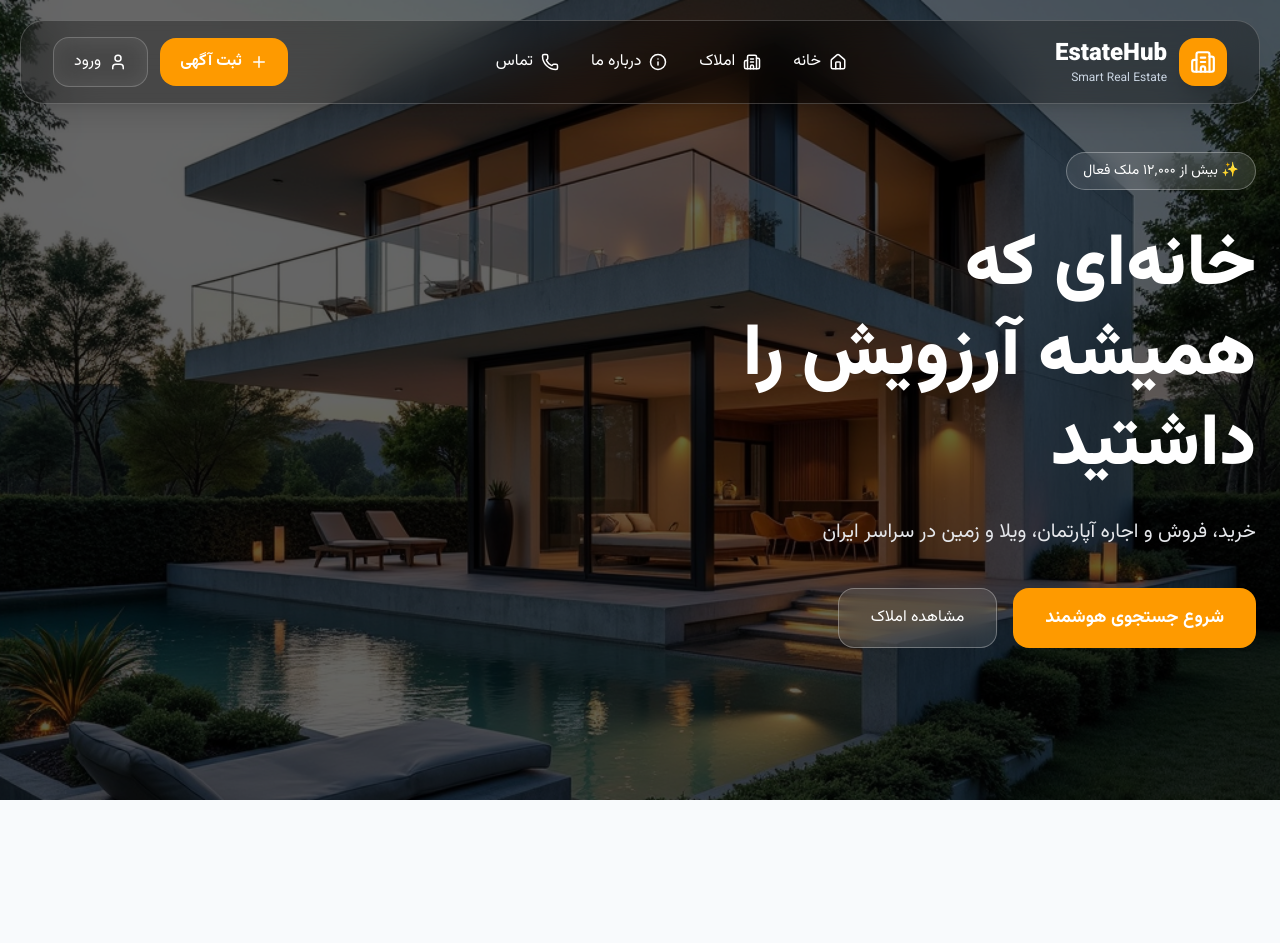
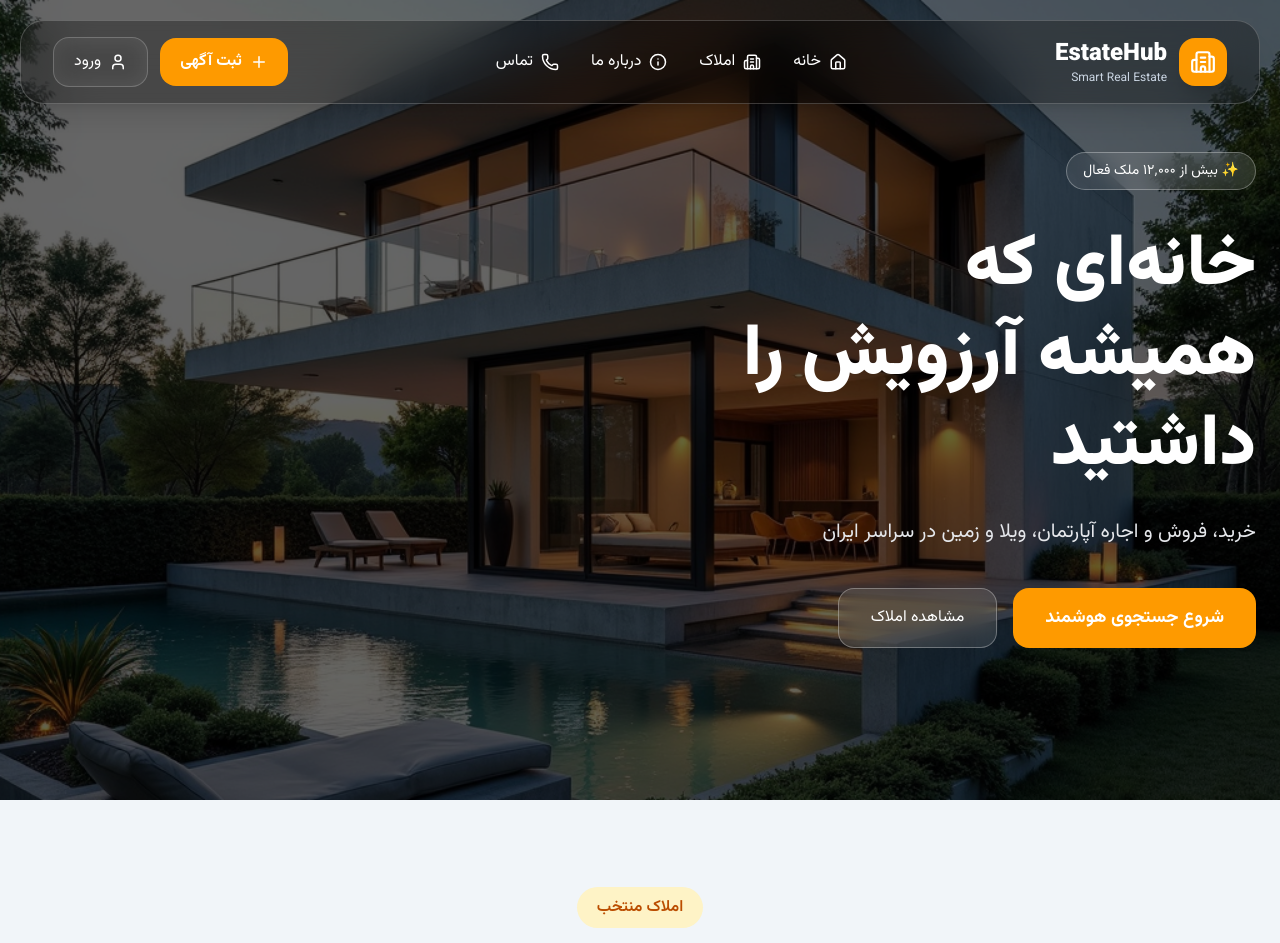
Before and after one commit to parisaoncs50p/EstateHub, a React (Vite) app: page / in a window 1280 px wide. Shown: the top 943 px of the page. Before the commit the page ends 800 px from the top, so only its background shows below. Built offline with nearby package versions, Linux system fonts and the light colour scheme.

Commit message:
feat: add featured properties section

```diff
--- a/src/App.jsx
+++ b/src/App.jsx
@@ -1,12 +1,14 @@
 
 import Navbar from "./components/layout/Navbar";
 import Hero from "./components/home/Hero";
+import FeaturedProperties from "./components/home/FeaturedProperties";
 
 function App() {
   return (
     <>
       <Navbar />
       <Hero />
+      <FeaturedProperties />
     </>
   );
 }
--- a/src/components/search/SmartSearchModal.jsx
+++ b/src/components/search/SmartSearchModal.jsx
@@ -11,7 +11,7 @@ function SmartSearchModal({ open, onOpenChange }) {
       open={open}
       onOpenChange={onOpenChange}
     >
-      <DialogContent className="max-w-3xl rounded-[64px] border-0 bg-white p-10 shadow-2xl">
+      <DialogContent className="max-w-3xl rounded-[32px] border-0 bg-white p-10 shadow-2xl">
 
         <SearchProgress
           step={1}
```
